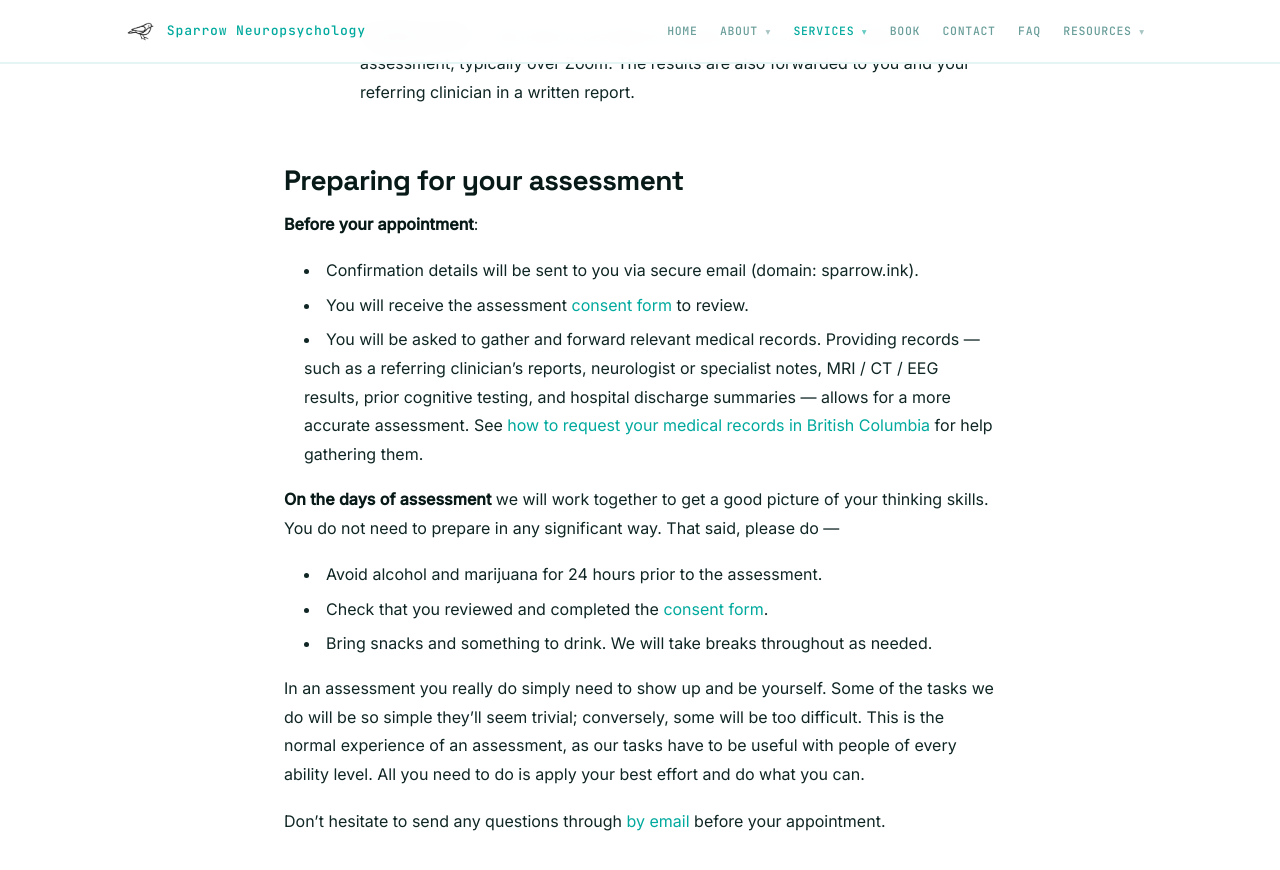
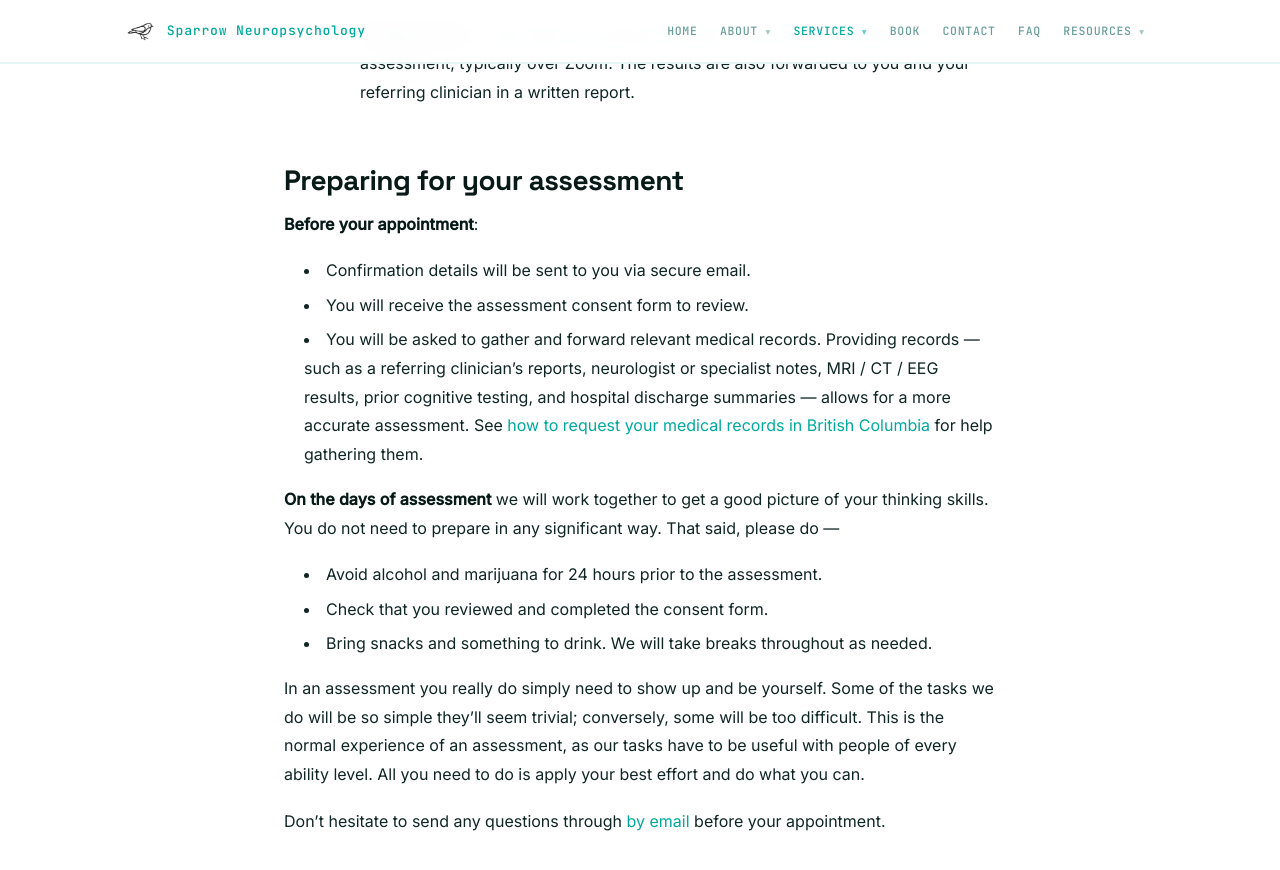
Before and after one commit to cfxb/sparrow-clinic, a Jekyll site: the page built from services.md, in a window 1280 px wide and 900 px high, scrolled down 3993 px. Shown: the top 870 px of the window. Built offline with Jekyll 4.4.1, drawn with Linux system fonts in a browser that asks for light colours.

Commit message:
Remove consent form PDF link and stray domain note from services page
Co-Authored-By: Claude Sonnet 5 <noreply@anthropic.com>

```diff
--- a/services.md
+++ b/services.md
@@ -83,14 +83,14 @@ If you (or someone close to you) has a condition that might be affecting how wel
 
 **Before your appointment**:
 
-- Confirmation details will be sent to you via secure email (domain: sparrow.ink).
-- You will receive the assessment [consent form](/assets/files/consent-sparrow_20260131.pdf) to review.
+- Confirmation details will be sent to you via secure email.
+- You will receive the assessment consent form to review.
 - You will be asked to gather and forward relevant medical records. Providing records — such as a referring clinician's reports, neurologist or specialist notes, MRI / CT / EEG results, prior cognitive testing, and hospital discharge summaries — allows for a more accurate assessment. See [how to request your medical records in British Columbia](/services/medical-records/) for help gathering them.
 
 **On the days of assessment** we will work together to get a good picture of your thinking skills. You do not need to prepare in any significant way. That said, please do —
 
 * Avoid alcohol and marijuana for 24 hours prior to the assessment.
-* Check that you reviewed and completed the [consent form](/assets/files/consent-sparrow_20260131.pdf).
+* Check that you reviewed and completed the consent form.
 * Bring snacks and something to drink. We will take breaks throughout as needed.
 
 In an assessment you really do simply need to show up and be yourself. Some of the tasks we do will be so simple they'll seem trivial; conversely, some will be too difficult. This is the normal experience of an assessment, as our tasks have to be useful with people of every ability level. All you need to do is apply your best effort and do what you can.
```
Also changed, not shown: 1 other file.
